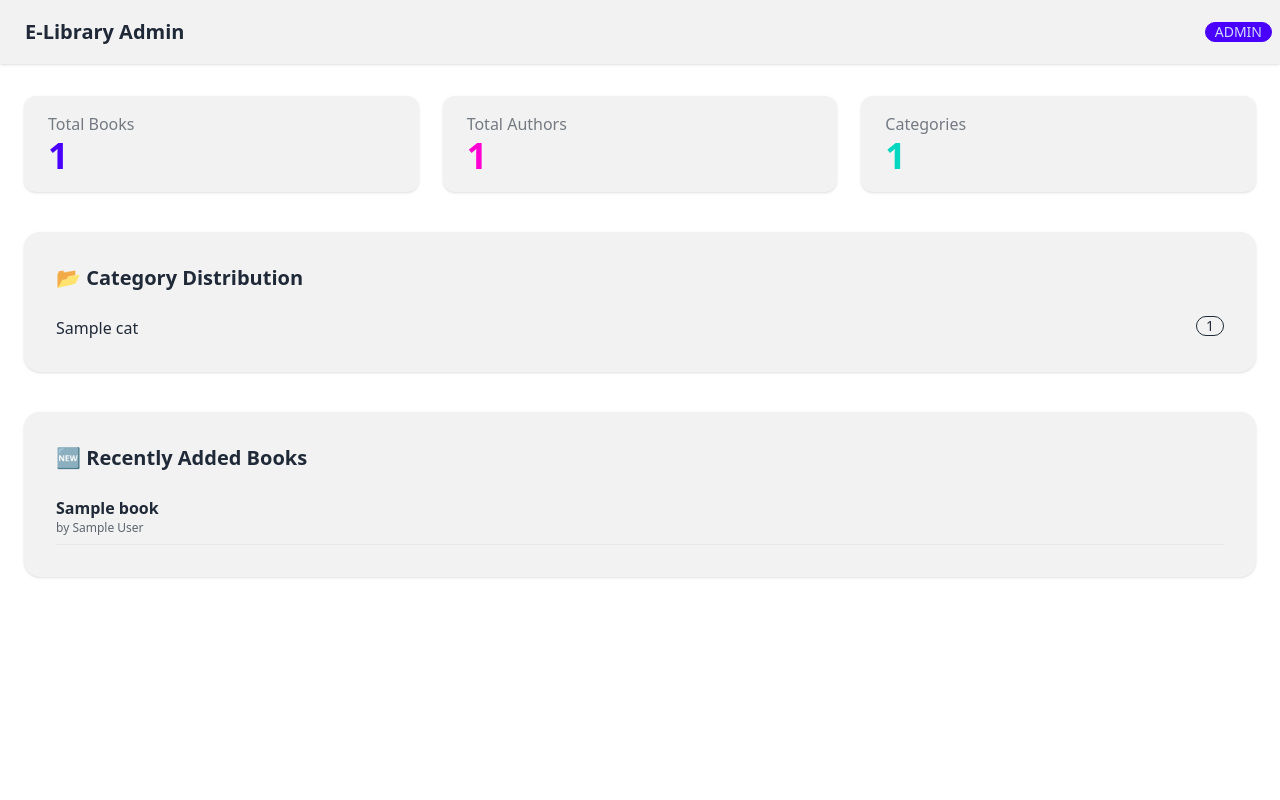
After one commit to ChetanYalij/ebooklibrary, a Flask app: template templates/admin_dashboard.html in a window 1280 px wide. The commit adds this page. Run offline with Flask 3, Linux system fonts and the light colour scheme; tables that the repository leaves empty hold one stand-in row (values such as "Sample post"); the template is opened without the code that fills it: values that come from a table or form of the project are taken from there, most other values are stand-ins (such as "Sample title", 1, 10 or a date in 2020); some libraries are stand-ins or nearby versions.

Commit message:
Added admin dashboard and live search suggestions

```diff
--- a/app.py
+++ b/app.py
@@ -1,7 +1,9 @@
 import os
 import json
-from flask import Flask, render_template, request, flash, redirect, url_for
+from functools import wraps
+from flask import Flask, render_template, request, session, flash, redirect, url_for, jsonify, abort
 from flask_sqlalchemy import SQLAlchemy
+from sqlalchemy import func
 import cloudinary
 import cloudinary.uploader
 from dotenv import load_dotenv
@@ -12,6 +14,23 @@ load_dotenv()
 # ------------------- Flask App Setup -------------------
 app = Flask(__name__)
 app.secret_key = os.getenv('SECRET_KEY', 'change-this-secret-key')
+
+# ------------------- ADMIN CONFIG -------------------
+ADMIN_EMAIL = "chetanyalij3151@gmail.com"
+
+def admin_required(f):
+    @wraps(f)
+    def decorated_function(*args, **kwargs):
+        if "user_email" not in session:
+            flash("Login required", "error")
+            return redirect(url_for("login"))
+
+        if session["user_email"] != ADMIN_EMAIL:
+            flash("Admin access only", "error")
+            return redirect(url_for("index"))
+
+        return f(*args, **kwargs)
+    return decorated_function
 
 # ------------------- Cloudinary Config -------------------
 cloudinary.config(
@@ -24,7 +43,6 @@ cloudinary.config(
 DATABASE_URL = os.getenv('DATABASE_URL')
 
 if DATABASE_URL:
-    # Render PostgreSQL fix
     if DATABASE_URL.startswith("postgres://"):
         DATABASE_URL = DATABASE_URL.replace("postgres://", "postgresql://", 1)
     app.config['SQLALCHEMY_DATABASE_URI'] = DATABASE_URL
@@ -52,12 +70,12 @@ class Book(db.Model):
     def __repr__(self):
         return f"<Book {self.title}>"
 
-# ------------------- Create Tables (SAFE) -------------------
+# ------------------- Create Tables -------------------
 with app.app_context():
     db.create_all()
     print("✅ Database tables ready")
 
-# ------------------- Routes -------------------
+# ------------------- PUBLIC ROUTES -------------------
 
 @app.route('/')
 def index():
@@ -72,8 +90,62 @@ def about():
 def contact():
     return render_template('contact.html')
 
-# ------------------- Upload Single Book -------------------
+# ------------------- LIVE SEARCH API -------------------
+@app.route('/api/suggestions')
+def suggestions():
+    query = request.args.get('query', '')
+    if len(query) < 2:
+        return jsonify([])
+
+    results = Book.query.filter(
+        (Book.title.ilike(f"%{query}%")) |
+        (Book.author.ilike(f"%{query}%"))
+    ).limit(5).all()
+
+    return jsonify([
+        {"title": b.title, "author": b.author}
+        for b in results
+    ])
+
+# ------------------- SEARCH -------------------
+@app.route('/search')
+def search():
+    query = request.args.get('query', '')
+    results = []
+
+    if query:
+        results = Book.query.filter(
+            (Book.title.ilike(f"%{query}%")) |
+            (Book.author.ilike(f"%{query}%"))
+        ).all()
+
+    return render_template('search_results.html', books=results, query=query)
+
+# ------------------- ADMIN ROUTES -------------------
+
+@app.route('/admin')
+@admin_required
+def admin_dashboard():
+    # Statistics for the dashboard
+    total_books = Book.query.count()
+    total_authors = db.session.query(Book.author).distinct().count()
+
+    category_stats = db.session.query(
+        Book.category, func.count(Book.id)
+    ).group_by(Book.category).all()
+
+    recent_books = Book.query.order_by(Book.id.desc()).limit(5).all()
+
+    return render_template(
+        'admin_dashboard.html',
+        total_books=total_books,
+        total_authors=total_authors,
+        category_stats=category_stats,
+        recent_books=recent_books
+    )
+
 @app.route('/upload', methods=['GET', 'POST'])
+@admin_required
 def upload():
     if request.method == 'POST':
         title = request.form['title']
@@ -81,7 +153,6 @@ def upload():
         description = request.form.get('description', '')
         category = request.form.get('category', 'Uncategorized')
 
-        # Duplicate check
         if Book.query.filter_by(title=title, author=author).first():
             flash('This book already exists!')
             return redirect(url_for('upload'))
@@ -89,13 +160,11 @@ def upload():
         cover_url = None
         pdf_url = None
 
-        # Upload cover
         cover_file = request.files.get('cover')
         if cover_file and cover_file.filename:
             cover_upload = cloudinary.uploader.upload(cover_file)
             cover_url = cover_upload.get('secure_url')
 
-        # Upload PDF
         pdf_file = request.files.get('pdf')
         if not pdf_file or not pdf_file.filename:
             flash('PDF file is required!')
@@ -106,7 +175,6 @@ def upload():
         )
         pdf_url = pdf_upload.get('secure_url')
 
-        # Save book
         new_book = Book(
             title=title,
             author=author,
@@ -124,8 +192,8 @@ def upload():
 
     return render_template('upload.html')
 
-# ------------------- Upload Multiple Books via JSON -------------------
 @app.route('/upload_json', methods=['GET', 'POST'])
+@admin_required
 def upload_json():
     if request.method == 'POST':
         file = request.files.get('json_file')
@@ -136,10 +204,6 @@ def upload_json():
 
         try:
             data = json.load(file)
-            if not isinstance(data, list):
-                flash('JSON must contain a list of books!')
-                return redirect(request.url)
-
             added = 0
             skipped = 0
 
@@ -165,15 +229,15 @@ def upload_json():
                 added += 1
 
             db.session.commit()
-            flash(f"{added} books added, {skipped} skipped (duplicates)")
+            flash(f"{added} books added, {skipped} skipped")
 
         except Exception as e:
-            flash(f"Error: {str(e)}")
+            flash(str(e))
 
         return redirect(url_for('index'))
 
     return render_template('upload.html')
 
-# ------------------- Run App -------------------
+# ------------------- RUN -------------------
 if __name__ == '__main__':
     app.run(debug=True)
--- /dev/null
+++ b/templates/admin_dashboard.html
@@ -0,0 +1,70 @@
+<!DOCTYPE html>
+<html lang="en">
+<head>
+  <meta charset="UTF-8">
+  <title>Admin Dashboard</title>
+  <script src="https://cdn.tailwindcss.com"></script>
+  <link href="https://cdn.jsdelivr.net/npm/daisyui@4.12.10/dist/full.min.css" rel="stylesheet"/>
+</head>
+
+<body class="bg-base-100 min-h-screen">
+
+<div class="navbar bg-base-200 shadow">
+  <div class="flex-1">
+    <a href="/" class="btn btn-ghost text-xl font-bold">E-Library Admin</a>
+  </div>
+  <div class="flex-none">
+    <span class="badge badge-primary">ADMIN</span>
+  </div>
+</div>
+
+<div class="container mx-auto px-6 py-8">
+
+  <!-- STATS -->
+  <div class="grid grid-cols-1 md:grid-cols-3 gap-6 mb-10">
+    <div class="stat bg-base-200 rounded-xl shadow">
+      <div class="stat-title">Total Books</div>
+      <div class="stat-value text-primary">{{ total_books }}</div>
+    </div>
+
+    <div class="stat bg-base-200 rounded-xl shadow">
+      <div class="stat-title">Total Authors</div>
+      <div class="stat-value text-secondary">{{ total_authors }}</div>
+    </div>
+
+    <div class="stat bg-base-200 rounded-xl shadow">
+      <div class="stat-title">Categories</div>
+      <div class="stat-value text-accent">{{ category_stats|length }}</div>
+    </div>
+  </div>
+
+  <!-- CATEGORY STATS -->
+  <div class="card bg-base-200 shadow mb-10">
+    <div class="card-body">
+      <h2 class="card-title">📂 Category Distribution</h2>
+      <ul class="mt-4 space-y-2">
+        <li class="flex justify-between">
+          <span>{{ cat }}</span>
+          <span class="badge badge-outline">{{ count }}</span>
+        </li>
+      </ul>
+    </div>
+  </div>
+
+  <!-- RECENT BOOKS -->
+  <div class="card bg-base-200 shadow">
+    <div class="card-body">
+      <h2 class="card-title">🆕 Recently Added Books</h2>
+      <ul class="mt-4 space-y-3">
+        <li class="border-b pb-2">
+          <strong>{{ book.title }}</strong>
+          <div class="text-xs opacity-70">by {{ book.author }}</div>
+        </li>
+      </ul>
+    </div>
+  </div>
+
+</div>
+
+</body>
+</html>
--- /dev/null
+++ b/templates/search_results.html
@@ -0,0 +1,6 @@
+<h2>Search results for "{{ query }}"</h2>
+{% for book in books %}
+    <div>{{ book.title }} - {{ book.author }}</div>
+{% else %}
+    <p>No books found.</p>
+{% endfor %}
```
Also changed, not shown: templates/index.html (+126 -61 lines).
